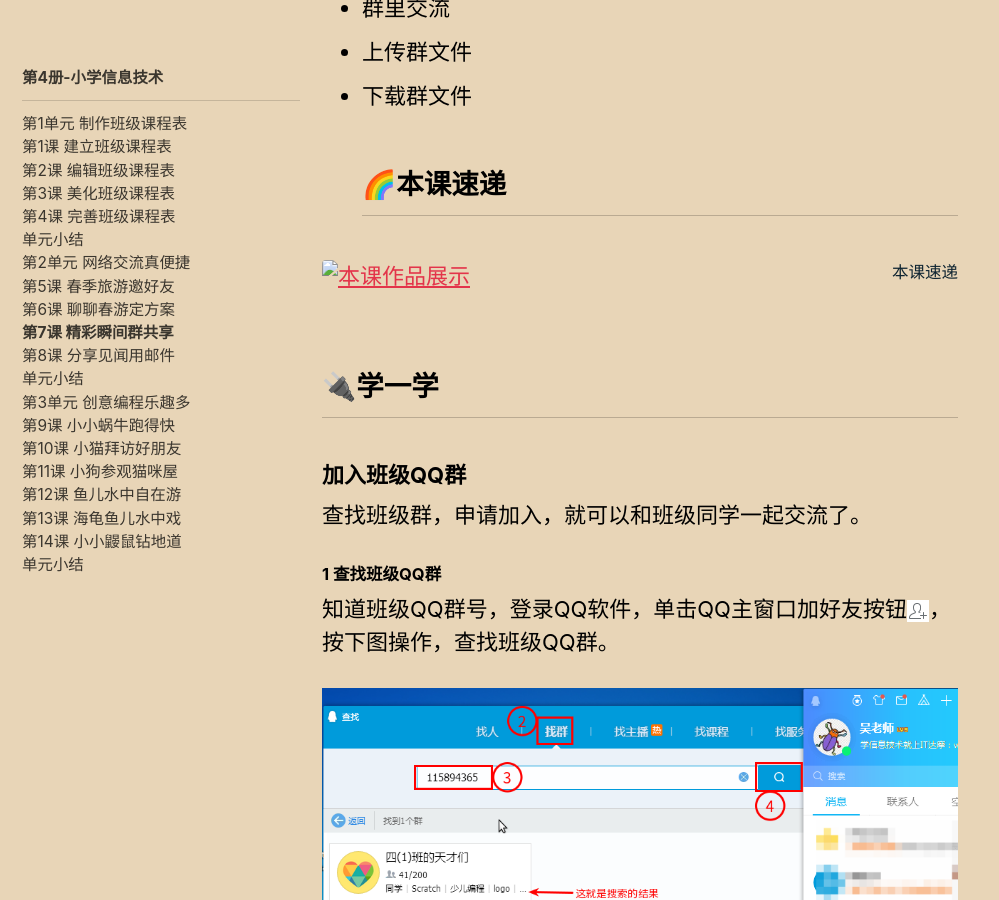
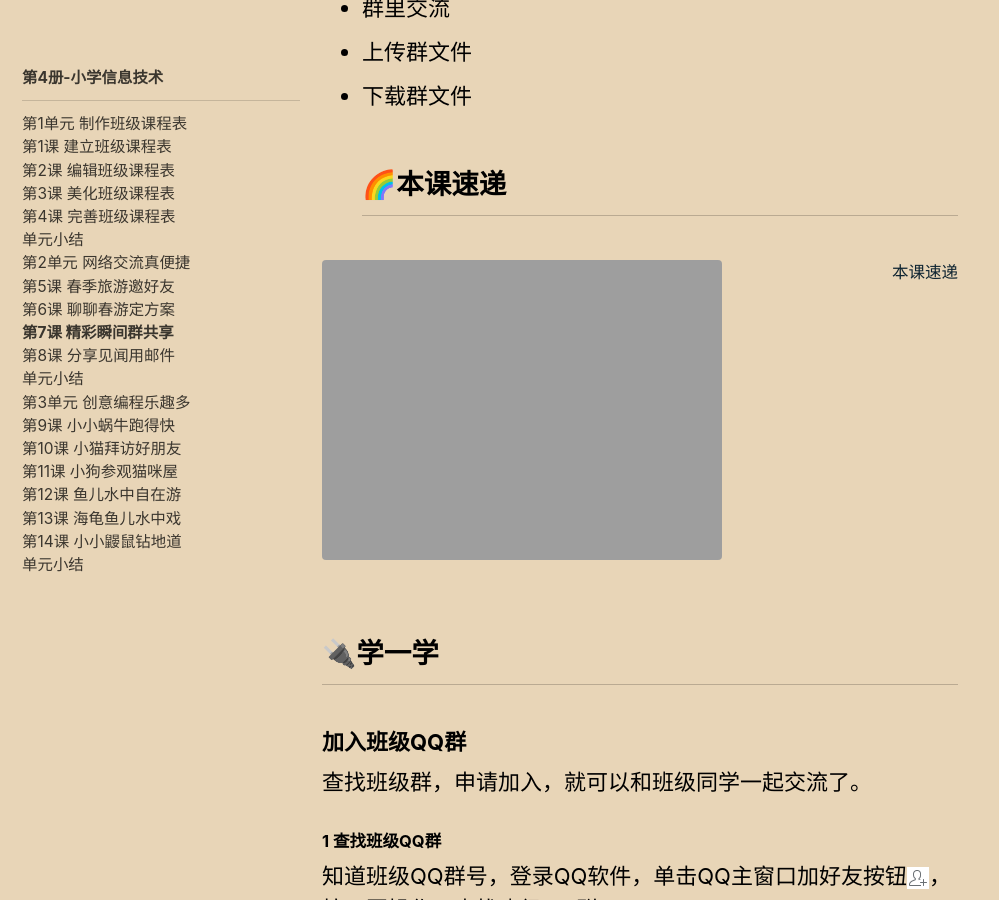
Before and after one commit to xinfengwu/goshinh.github.io-jekll-, a Jekyll site: the page built from _posts/courses/14-IT-Primary-4-version4/2018-03-22-Lesson7.md, in a window 1280 px wide and 900 px high, scrolled down 623 px. Shown: the whole window, without its empty margins (0-999 px from the left). Built offline with Jekyll 4.4.1, drawn with Linux system fonts in a browser that asks for light colours; nearby versions of some CDN libraries; emoji names are drawn with the system emoji font.

Commit message:
Update 2018-03-22-Lesson7.md

```diff
--- a/_posts/courses/14-IT-Primary-4-version4/2018-03-22-Lesson7.md
+++ b/_posts/courses/14-IT-Primary-4-version4/2018-03-22-Lesson7.md
@@ -8,8 +8,8 @@ toc_icon: "cog"
 sidebar:
   nav: "ITPLevel-4"
 layouts_gallery:
-  - url: /courses/ITP4/x.x.png
-    image_path: /courses/ITP4/x.x.png
+  - url: /courses/ITP4/7.11.png
+    image_path: /courses/ITP4/7.11.png
     alt: "本课作品展示"
 ---
 在班级QQ群里，可以与同学们聊聊春游的感受，可以上传照片到班级的群相册，还可以在群里发视频、文档等。
```
